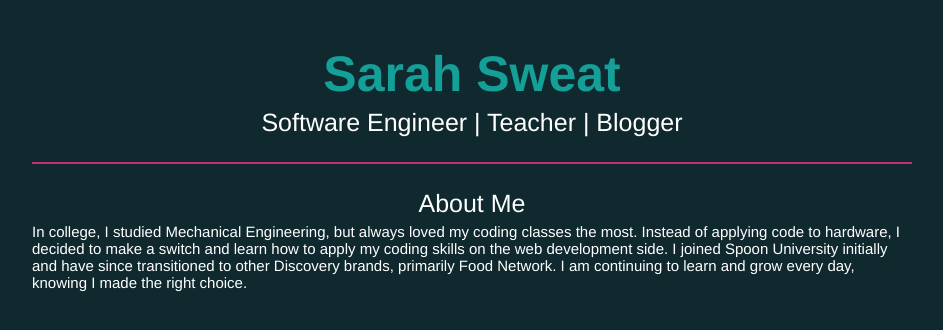
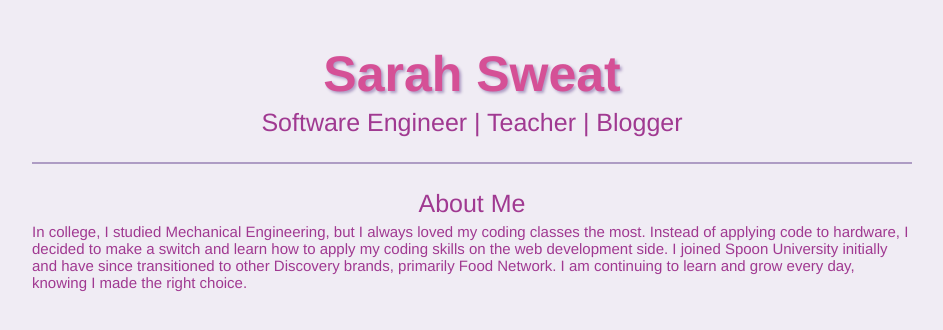
Before and after one commit to sarahsweat/sarahsweat, a React (Create React App) app: page / in a window 1280 px wide. Shown: the top 330 px of the page, without its empty margins (168-1111 px from the left). Built offline with nearby package versions, Linux system fonts and the light colour scheme.

Commit message:
new theme for colors

```diff
--- a/src/App.js
+++ b/src/App.js
@@ -1,6 +1,12 @@
 import React from 'react';
+import { ThemeProvider } from 'styled-components';
 import Home from './pages/Home';
+import { SSTheme } from './ds/themes';
 
-const App = () => <Home />
+const App = () => (
+  <ThemeProvider theme={SSTheme}>
+    <Home />
+  </ThemeProvider>
+)
 
 export default App;
--- a/src/ds/atoms/Text/Text.jsx
+++ b/src/ds/atoms/Text/Text.jsx
@@ -3,7 +3,8 @@ import styled from 'styled-components'
 export const Heading = styled.h1`
   font-size: 50px;
   font-family: Helvetica, sans-serif;
-  color: #14A098;
+  text-shadow: 2px 2px 3px ${p => p.theme.colors.secondary};
+  color: ${p => p.theme.colors.primary};
   margin: 5px;
   padding: 0%;
 `
@@ -11,7 +12,7 @@ export const Heading = styled.h1`
 export const SubHeading = styled.p`
   font-size: 25px;
   font-family: Helvetica, sans-serif;
-  color: white;
+  color: ${p => p.theme.colors.accent1};
   margin: 5px 0;
   padding: 0%;
 `
@@ -19,5 +20,6 @@ export const SubHeading = styled.p`
 export const BodyText = styled.span`
   font-size: 15px;
   font-family: Helvetica, sans-serif;
-  color: white;
+  color: ${p => p.theme.colors.accent1};
+;
 `
--- /dev/null
+++ b/src/ds/themes/SSTheme.js
@@ -0,0 +1,20 @@
+const colorPalette = {
+  pink: '#D55096',
+  lightPink: '#EFECF5',
+  purple: '#A03991',
+  lavender: '#AE9CC4',
+  lightLavender:'#F0ECF4',
+  lightBlue: '#A7C1D0'
+}
+
+export const SSTheme = {
+  colors: {
+    primary: colorPalette.pink,
+    secondary: colorPalette.lavender,
+    accent1: colorPalette.purple,
+    accent2: colorPalette.lightBlue,
+    accent3: colorPalette.lightPink,
+    accent4: colorPalette.lightLavender,
+  },
+  colorPalette
+}
--- /dev/null
+++ b/src/ds/themes/index.js
@@ -0,0 +1 @@
+export * from './SSTheme'
--- a/src/pages/Home.js
+++ b/src/pages/Home.js
@@ -14,7 +14,7 @@ const Home = () => {
       <ContentWrapper>
         <SubHeading>About Me</SubHeading>
         <BodyText>
-          In college, I studied Mechanical Engineering, but always loved my coding
+          In college, I studied Mechanical Engineering, but I always loved my coding
           classes the most. Instead of applying code to hardware, I decided to make
           a switch and learn how to apply my coding skills on the web development side.
           I joined Spoon University initially and have since transitioned to other
@@ -31,7 +31,7 @@ export default Home
 Home.displayName = "Home"
 
 const Wrapper = styled.div`
-  background-color: #0F292F;
+  background-color: ${p => p.theme.colors.accent4};
   width: 100vw;
   height: 100vh;
   overflow: hidden;
@@ -42,7 +42,7 @@ const Wrapper = styled.div`
 const HeadingWrapper = styled.div`
   padding: 20px;
   margin: 20px 200px;
-  border-bottom: solid 2px #CB2D6F;
+  border-bottom: solid 2px ${p => p.theme.colors.secondary};
   text-align: center;
 `
 
```
